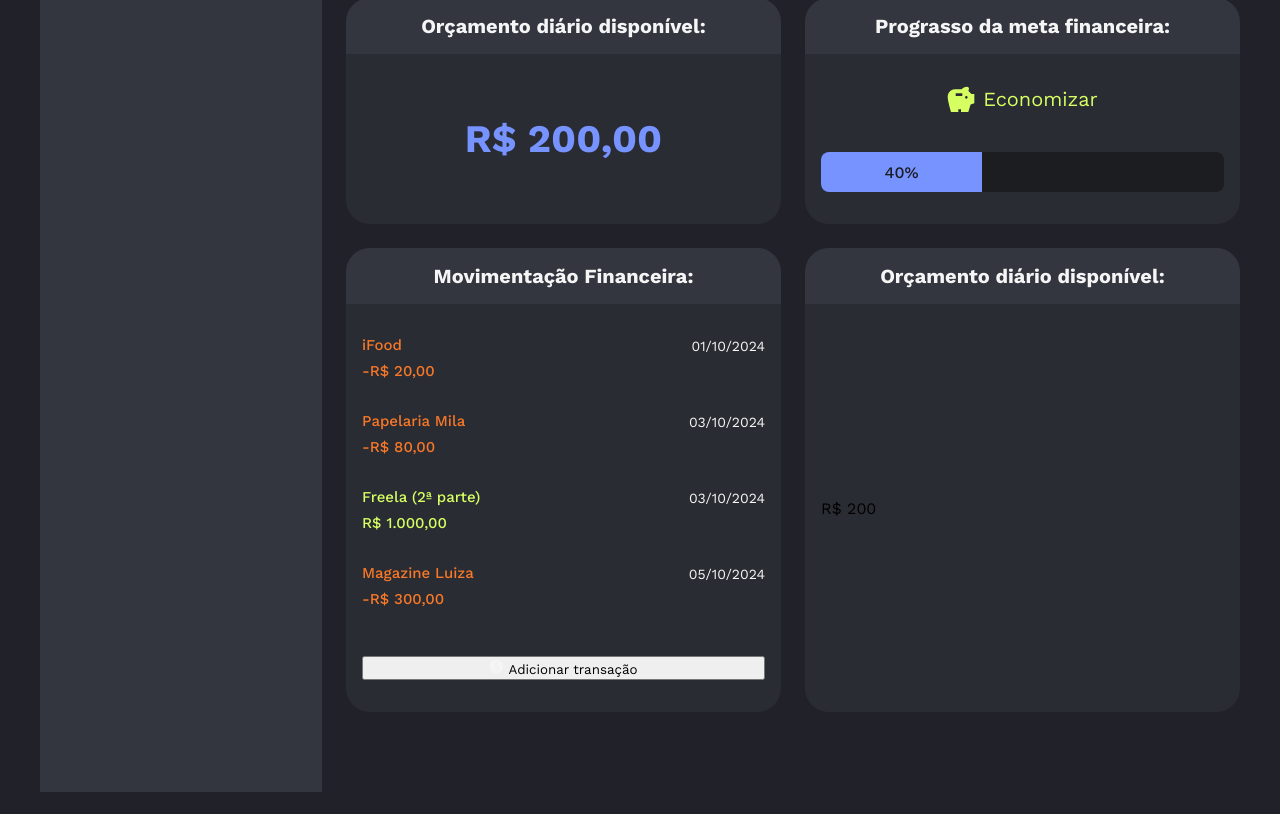
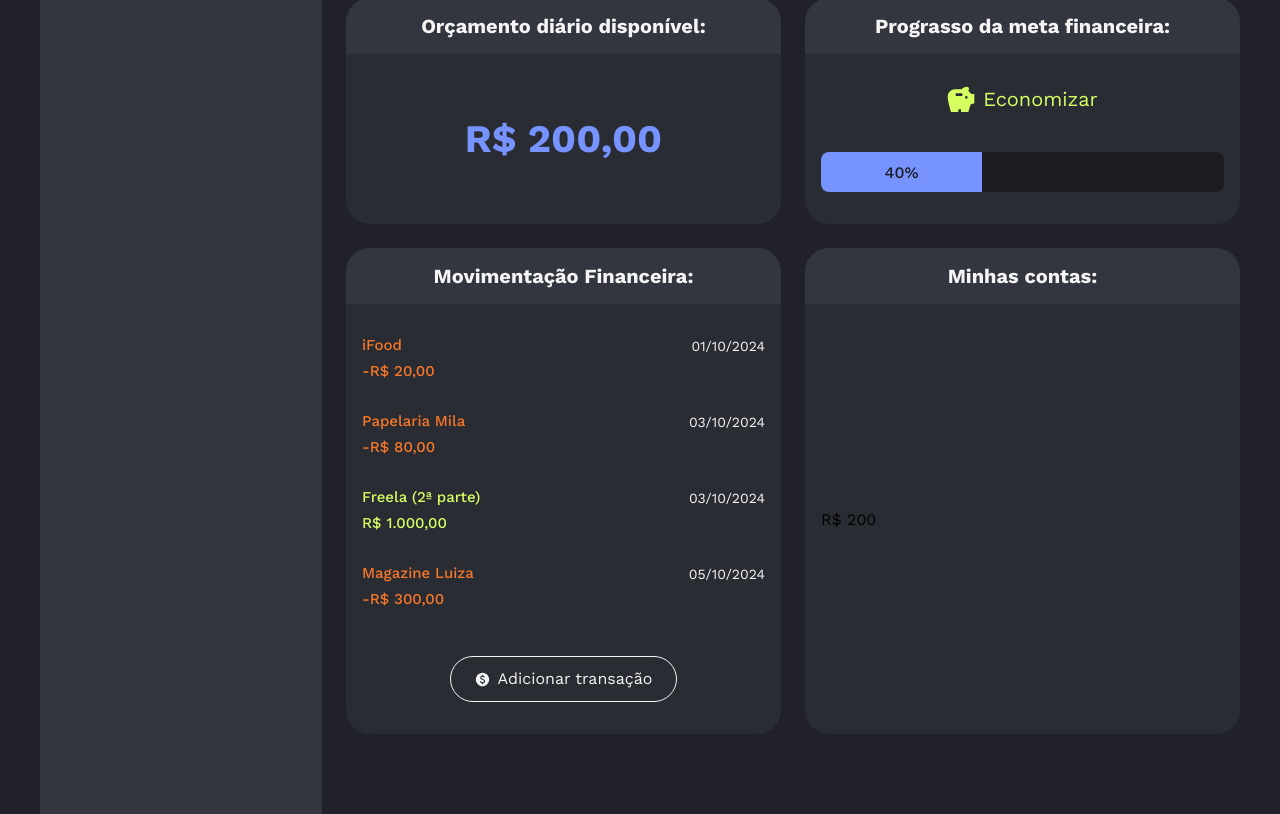
Before and after one commit to pedrohg99/poupapp, a React (Vite) app: page / in a window 1280 px wide. Shown: the part 269-1083 px from the top of the page. Before the commit the page ends 1061 px from the top, so only its background shows below. Built offline with nearby package versions, Linux system fonts and the light colour scheme.

Commit message:
Aplica style para o botao

```diff
--- a/src/App.jsx
+++ b/src/App.jsx
@@ -52,7 +52,7 @@
             </Card>
             <Card>
               <Card.Header>
-                Orçamento diário disponível:
+                Minhas contas:
               </Card.Header>
               <Card.Body>
                 R$ 200
--- /dev/null
+++ b/src/components/Button/button.module.css
@@ -0,0 +1,18 @@
+.btn {
+    background: transparent;
+    border: 1px solid var(--neutral-text);
+    color: var(--neutral-text);
+    padding: 12px 24px;
+    display: flex;
+    align-items: center;
+    justify-content: center;
+    cursor: pointer;
+    gap: 8px;
+    border-radius: 24px;
+    font-size: 16px;
+    line-height: 120%;
+}
+
+.btn:hover {
+    opacity: 0.8;
+}
--- a/src/components/Button/index.jsx
+++ b/src/components/Button/index.jsx
@@ -1,6 +1,8 @@
+import styles from './button.module.css'
+
 export const Button = ({ children, ...props }) => {
     return (
-        <button {...props}>
+        <button {...props} className={styles.btn}>
             {children}
         </button>
     )
--- a/src/components/Transactions/index.jsx
+++ b/src/components/Transactions/index.jsx
@@ -39,9 +39,12 @@
         })}
       </ul>
 
-      <Button>
-        <IconCurrency /> Adicionar transação
-      </Button>
+      <div className={styles.actions}>
+        <Button>
+          <IconCurrency /> Adicionar transação
+        </Button>
+      </div>
+
 
     </>
   );
--- a/src/components/Transactions/transactions.module.css
+++ b/src/components/Transactions/transactions.module.css
@@ -16,3 +16,8 @@
     padding-bottom: 0;
     margin-bottom: 0;
 }
+
+.actions {
+    display: flex;
+    justify-content: center;
+}
```
